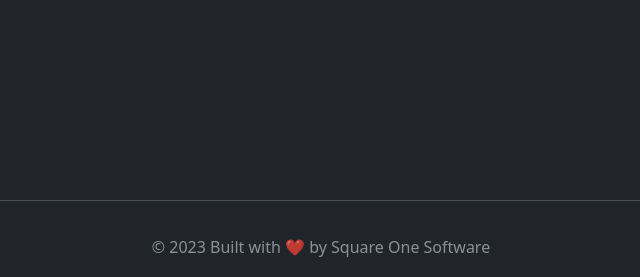
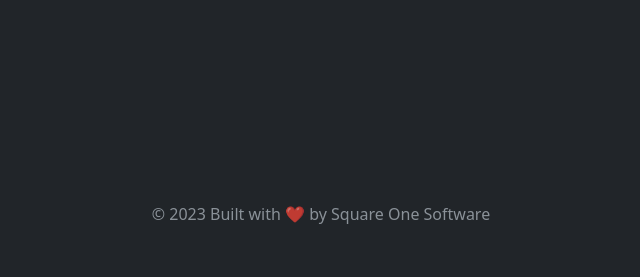
Before and after one commit to louiskwt/starchaser-portal, a Django app: page / in a window 1280 px wide. Shown: the part 572-849 px from the top of the page, without its empty margins (319-959 px from the left). After the commit the page ends 796 px from the top, so only its background shows below. Run offline with Django 4.2, Linux system fonts and the light colour scheme; parts of the project's set-up code (start-up, migrations or seed data) failed here and were passed over.

Commit message:
changed footer again

```diff
--- a/templates/footer.html
+++ b/templates/footer.html
@@ -1,6 +1,3 @@
-<footer class="footer mt-auto py-3">
-  <div class="container">
-    <ul class="nav justify-content-center border-bottom pb-3 mb-3"></ul>
-    <p class="text-center text-muted">© 2023 Built with ❤️ by Square One Software</p>
-  </div>
+<footer class="footer fixed-bottom py-3 ">
+  <p class="text-center text-muted">© 2023 Built with ❤️ by Square One Software</p>
 </footer>
```
